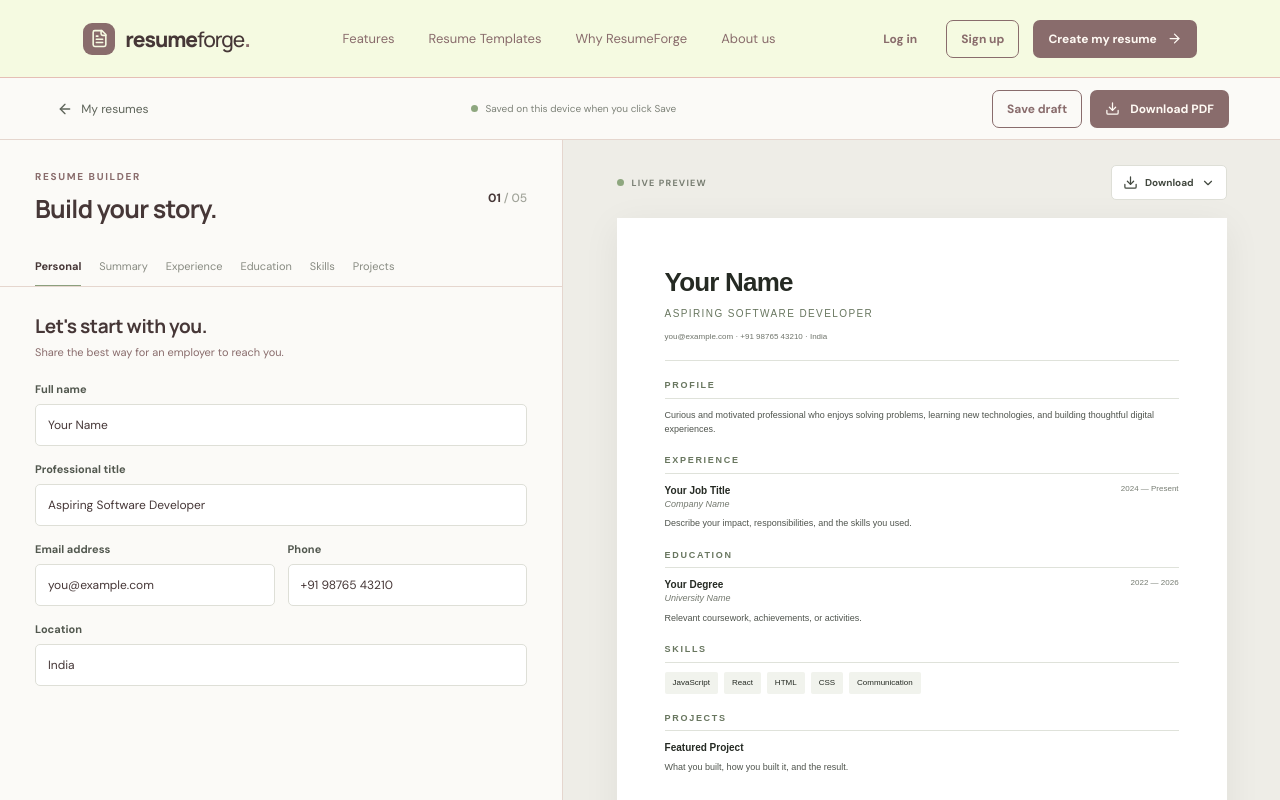
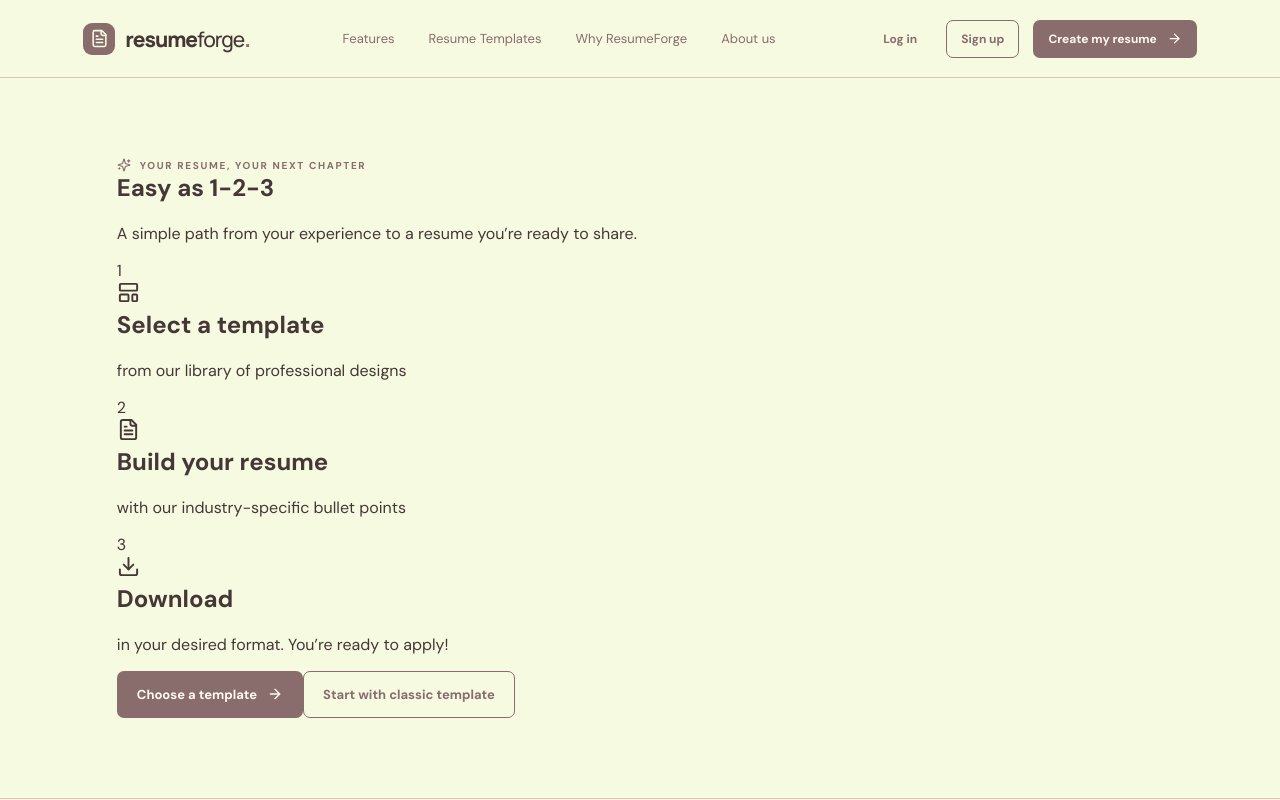
Before and after one commit to imsomya22092005-bot/Resumeforge, a React (Vite) app in the folder frontend/: page / in a window 1280 px wide. Both pictures are taken after a click on the button "Create my resume". Shown: the top 800 px of the page. Built offline with nearby package versions, Linux system fonts and the light colour scheme.

Commit message:
Add Easy as 1-2-3 resume start page

```diff
--- a/frontend/src/App.jsx
+++ b/frontend/src/App.jsx
@@ -80,6 +80,14 @@ export default function App() {
     setSection('personal');
     setPage('editor');
   };
+  const beginResume = () => {
+    setResume(starterResume);
+    setTemplate('classic');
+    setResumeId(null);
+    setSection('personal');
+    setPage('start');
+    window.scrollTo({ top: 0, behavior: 'smooth' });
+  };
   const update = (key, value) => setResume(current => ({ ...current, [key]: value }));
   const saveResume = () => {
     const id = resumeId || (globalThis.crypto?.randomUUID?.() ?? String(Date.now()));
@@ -123,7 +131,7 @@ export default function App() {
         </nav>
         <div className="top-actions">
           {currentUser ? <><button className="nav-link user-greeting" onClick={() => setPage('dashboard')}>Hi, {currentUser.name}</button><button className="button button-outline button-small" onClick={signOut}>Log out</button></> : <><button className="button button-quiet button-small" onClick={() => openAuth('login')}>Log in</button><button className="button button-outline button-small" onClick={() => openAuth('signup')}>Sign up</button></>}
-          <button className="button button-dark button-small" onClick={() => startNew()}>Create my resume <ArrowRight size={15} /></button>
+          <button className="button button-dark button-small" onClick={() => beginResume()}>Create my resume <ArrowRight size={15} /></button>
         </div>
       </header>
 
@@ -150,7 +158,7 @@ export default function App() {
             <h1>The Best Online<br /><span>Resume Builder</span></h1>
             <p className="hero-description">Easily create a resume from any device with our best-in-class resume builder platform.</p>
             <div className="hero-buttons">
-              <button className="button button-dark" onClick={() => startNew()}>Create My Resume Now <ArrowRight size={17} /></button>
+              <button className="button button-dark" onClick={() => beginResume()}>Create My Resume Now <ArrowRight size={17} /></button>
               <button className="button button-outline" onClick={() => notify('Import Resume will be available in the next phase.')}>Import Resume</button>
             </div>
             <div className="hero-stats">
@@ -401,6 +409,20 @@ export default function App() {
         </div>
       </main>}
 
+      {page === 'start' && <main className="page-content start-resume-page">
+        <section className="start-resume-heading">
+          <div className="eyebrow"><Sparkles size={14}/> YOUR RESUME, YOUR NEXT CHAPTER</div>
+          <h1>Easy as <span>1-2-3</span></h1>
+          <p>A simple path from your experience to a resume you’re ready to share.</p>
+        </section>
+        <section className="start-steps" aria-label="How ResumeForge works">
+          <article className="start-step"><span className="start-step-number">1</span><div className="start-step-icon"><LayoutTemplate size={23}/></div><h2>Select a template</h2><p>from our library of professional designs</p></article>
+          <article className="start-step"><span className="start-step-number">2</span><div className="start-step-icon"><FileText size={23}/></div><h2>Build your resume</h2><p>with our industry-specific bullet points</p></article>
+          <article className="start-step"><span className="start-step-number">3</span><div className="start-step-icon"><Download size={23}/></div><h2>Download</h2><p>in your desired format. You’re ready to apply!</p></article>
+        </section>
+        <section className="start-resume-actions"><button className="button button-dark" onClick={() => { setPage('templates'); window.scrollTo({top:0,behavior:'smooth'}); }}>Choose a template <ArrowRight size={16}/></button><button className="button button-outline" onClick={() => startNew('classic')}>Start with classic template</button></section>
+      </main>}
+
       {page === 'templates' && <main className="page-content"><div className="page-heading"><div className="eyebrow">CHOOSE YOUR STARTING POINT</div><h1>Find your <span>resume style.</span></h1><p>Pick a clean layout, then make it your own in the editor.</p></div><div className="template-grid template-grid-large">{templates.map((item, index) => <TemplateCard key={item.id} item={item} index={index} onChoose={() => startNew(item.id)} />)}</div></main>}
 
       {page === 'dashboard' && <main className="page-content dashboard-page dashboard-redesign">
@@ -410,7 +432,7 @@ export default function App() {
             <h1>Welcome back,<br/><span>{currentUser?.name || 'there'}.</span></h1>
             <p>Your experience has a story worth telling. Let’s turn it into a resume that feels like you — polished, professional, and ready for what’s next.</p>
             <div className="welcome-actions">
-              <button className="button button-dark welcome-create" onClick={() => startNew()}>Create My Resume <ArrowRight size={17}/></button>
+              <button className="button button-dark welcome-create" onClick={() => beginResume()}>Create My Resume <ArrowRight size={17}/></button>
               <button className="button button-outline" onClick={() => setPage('templates')}>Explore templates <LayoutTemplate size={16}/></button>
             </div>
             <div className="welcome-points"><span><Check size={14}/> Easy to customize</span><span><Check size={14}/> Print-ready layout</span></div>
@@ -430,12 +452,12 @@ export default function App() {
           </div>
         </section>
         <section className="dashboard-shortcuts">
-          <button className="shortcut-card" onClick={() => startNew()}><span className="shortcut-icon"><Plus size={20}/></span><span><b>Start from scratch</b><small>Build a resume step by step</small></span><ArrowRight size={17}/></button>
+          <button className="shortcut-card" onClick={() => beginResume()}><span className="shortcut-icon"><Plus size={20}/></span><span><b>Start from scratch</b><small>Build a resume step by step</small></span><ArrowRight size={17}/></button>
           <button className="shortcut-card" onClick={() => setPage('templates')}><span className="shortcut-icon shortcut-icon-cream"><LayoutTemplate size={20}/></span><span><b>Choose a template</b><small>Find a style that fits your goals</small></span><ArrowRight size={17}/></button>
           <div className="shortcut-card shortcut-static"><span className="shortcut-icon shortcut-icon-sage"><FileText size={20}/></span><span><b>{saved.length} saved {saved.length === 1 ? 'resume' : 'resumes'}</b><small>Your drafts stay on this device</small></span></div>
         </section>
         <section className="dashboard-saved-section">
-          <div className="dashboard-heading"><div><div className="eyebrow">YOUR WORKSPACE</div><h2>My resumes<span>.</span></h2><p>Pick up where you left off, or start something new.</p></div>{saved.length > 0 && <button className="button button-outline" onClick={() => startNew()}><Plus size={16}/> New resume</button>}</div>
+          <div className="dashboard-heading"><div><div className="eyebrow">YOUR WORKSPACE</div><h2>My resumes<span>.</span></h2><p>Pick up where you left off, or start something new.</p></div>{saved.length > 0 && <button className="button button-outline" onClick={() => beginResume()}><Plus size={16}/> New resume</button>}</div>
           {saved.length === 0 ? <div className="empty-state"><div className="empty-icon"><FileText size={27} /></div><h2>Your first draft starts here.</h2><p>Create a resume and it will appear here, ready whenever you are.</p><button className="button button-dark" onClick={() => startNew()}>Create My Resume <ArrowRight size={16} /></button></div> : <div className="saved-grid">{saved.map(item => <div className="saved-card" key={item.id}><div className="saved-preview"><ResumePreview resume={item} template={item.template} /></div><div className="saved-info"><div><h3>{item.name || 'Untitled resume'}</h3><p>{item.role || 'Resume draft'}</p></div><button className="icon-button danger" onClick={() => deleteResume(item.id)} aria-label="Delete resume"><Trash2 size={16} /></button></div><button className="button button-outline full-width" onClick={() => openResume(item)}>Continue editing <ArrowRight size={15} /></button></div>)}</div>}
         </section>
       </main>}
```
